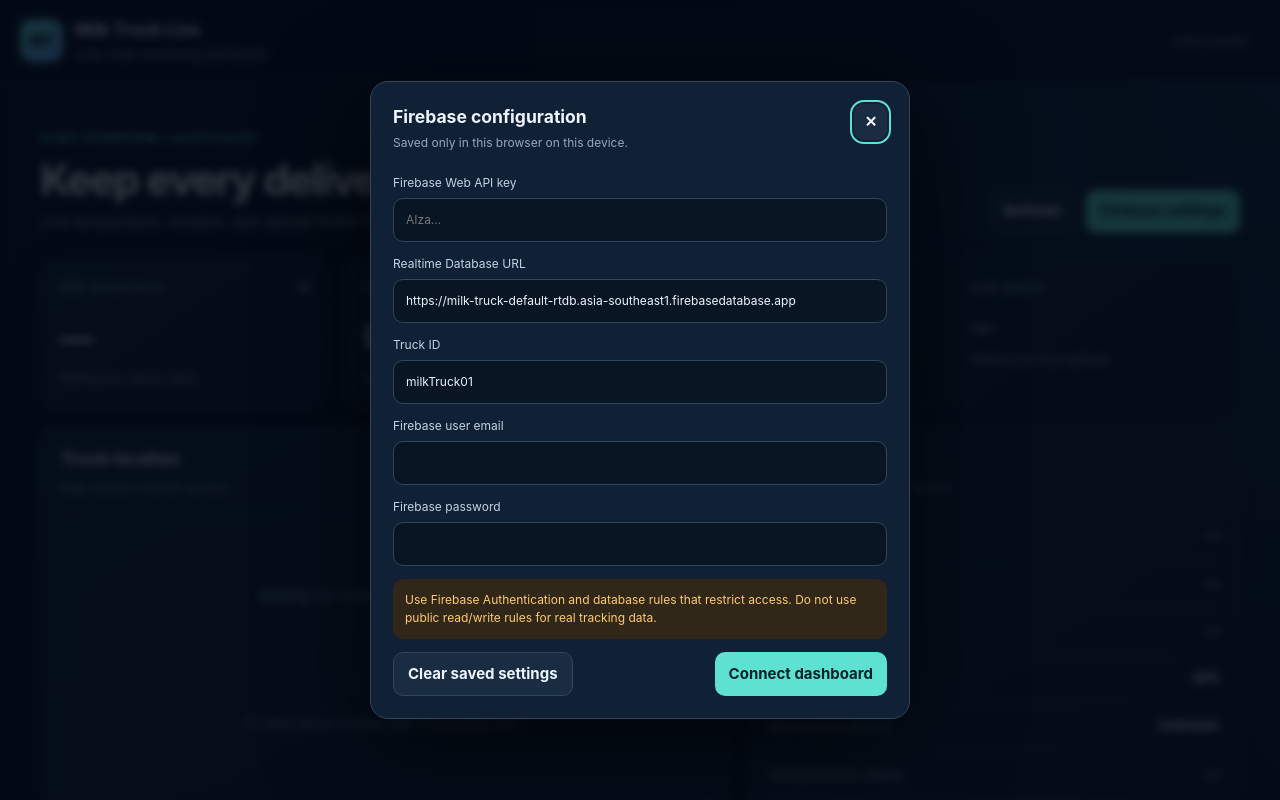
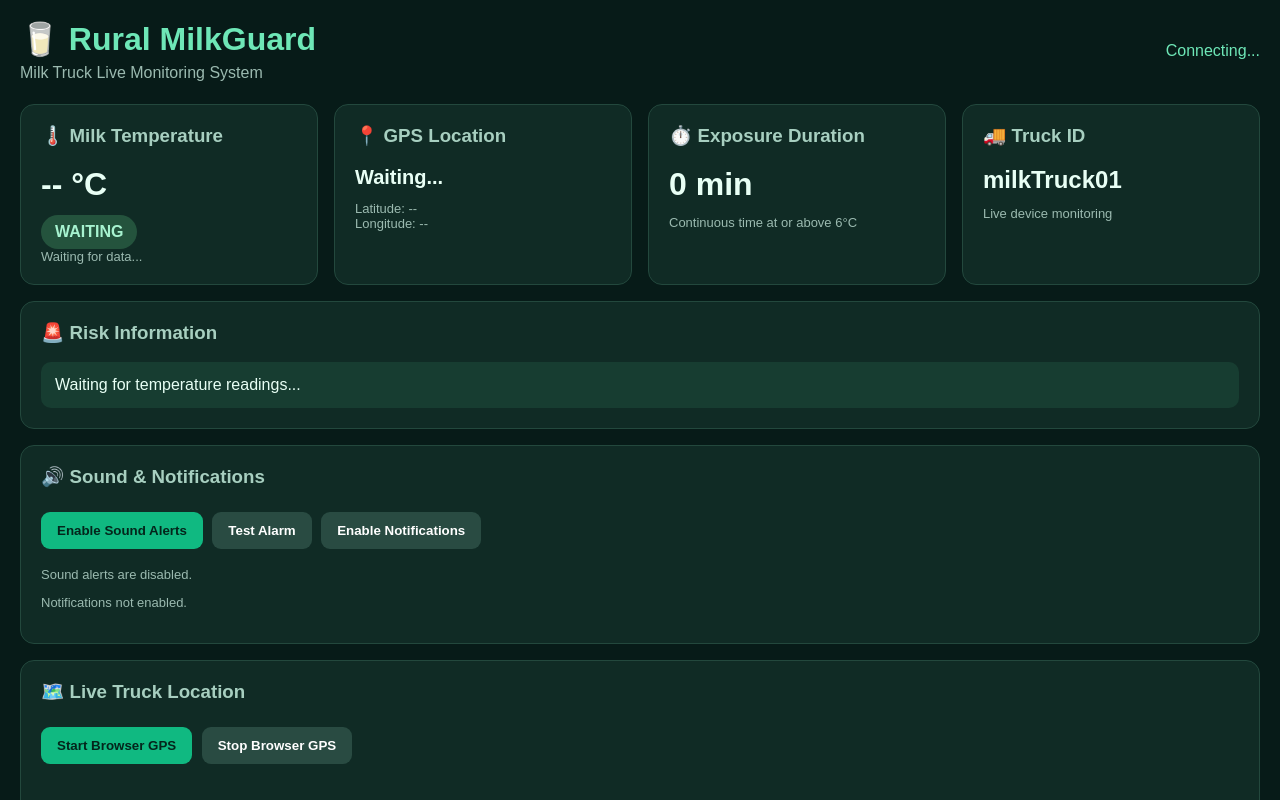
Before and after one commit to durai04d-arch/milk-truck, a plain HTML site: page index.html in a window 1280 px wide. Shown: the top 800 px of the page. Drawn offline with nearby package versions, Linux system fonts and the light colour scheme.

Commit message:
Update index.html

```diff
--- a/index.html
+++ b/index.html
@@ -1,51 +1,282 @@
-<!doctype html>
+<!DOCTYPE html>
 <html lang="en">
 <head>
-<meta charset="utf-8"><meta name="viewport" content="width=device-width,initial-scale=1,viewport-fit=cover">
-<meta name="theme-color" content="#0b1728"><meta name="description" content="Live milk truck temperature and GPS monitoring dashboard">
-<link rel="manifest" href="manifest.webmanifest"><link rel="icon" href="icons/icon-192.png">
-<link rel="apple-touch-icon" href="icons/icon-192.png">
-<title>Milk Truck Live</title>
-<link rel="stylesheet" href="https://unpkg.com/leaflet@1.9.4/dist/leaflet.css" integrity="sha256-p4NxAoJBhIIN+hmNHrzRCf9tD/miZyoHS5obTRR9BMY=" crossorigin=""><link rel="stylesheet" href="style.css">
+  <meta charset="UTF-8">
+  <meta name="viewport" content="width=device-width, initial-scale=1.0">
+  <meta name="theme-color" content="#071b18">
+
+  <title>Rural MilkGuard | Live Monitoring</title>
+
+  <link rel="stylesheet"
+    href="https://unpkg.com/leaflet@1.9.4/dist/leaflet.css">
+
+  <style>
+    * {
+      box-sizing: border-box;
+    }
+
+    body {
+      margin: 0;
+      padding: 20px;
+      font-family: Arial, sans-serif;
+      background: #071b18;
+      color: #e8fff5;
+    }
+
+    header {
+      display: flex;
+      justify-content: space-between;
+      align-items: center;
+      flex-wrap: wrap;
+      gap: 12px;
+      margin-bottom: 22px;
+    }
+
+    h1 {
+      margin: 0;
+      color: #6ee7b7;
+    }
+
+    .subtitle {
+      color: #9bbab0;
+      margin-top: 6px;
+    }
+
+    .grid {
+      display: grid;
+      grid-template-columns: repeat(auto-fit, minmax(220px, 1fr));
+      gap: 16px;
+    }
+
+    .card {
+      background: #102b25;
+      border: 1px solid #23483d;
+      border-radius: 14px;
+      padding: 20px;
+      margin-bottom: 16px;
+    }
+
+    .card h3 {
+      color: #a7cfc0;
+      margin-top: 0;
+    }
+
+    .value {
+      font-size: 32px;
+      font-weight: bold;
+      margin: 12px 0;
+    }
+
+    .muted {
+      color: #9bbab0;
+      font-size: 13px;
+    }
+
+    .status {
+      display: inline-block;
+      padding: 8px 14px;
+      border-radius: 20px;
+      font-weight: bold;
+      background: #24533d;
+      color: #a7f3d0;
+    }
+
+    .SAFE {
+      background: #14532d;
+      color: #bbf7d0;
+    }
+
+    .MONITORING {
+      background: #713f12;
+      color: #fde68a;
+    }
+
+    .WARNING {
+      background: #854d0e;
+      color: #fef08a;
+    }
+
+    .ALERT {
+      background: #9a3412;
+      color: #fed7aa;
+    }
+
+    .CRITICAL {
+      background: #991b1b;
+      color: #fecaca;
+    }
+
+    button {
+      padding: 11px 16px;
+      border: 0;
+      border-radius: 9px;
+      cursor: pointer;
+      background: #10b981;
+      color: #04251b;
+      font-weight: bold;
+      margin: 5px 5px 5px 0;
+    }
+
+    button.secondary {
+      background: #294b42;
+      color: white;
+    }
+
+    button:disabled {
+      opacity: .5;
+      cursor: not-allowed;
+    }
+
+    #map {
+      width: 100%;
+      height: 360px;
+      border-radius: 12px;
+      z-index: 1;
+    }
+
+    table {
+      width: 100%;
+      border-collapse: collapse;
+      min-width: 500px;
+    }
+
+    th, td {
+      text-align: left;
+      padding: 12px;
+      border-bottom: 1px solid #294b42;
+    }
+
+    th {
+      color: #6ee7b7;
+    }
+
+    .table-wrap {
+      overflow-x: auto;
+    }
+
+    #connectionStatus {
+      color: #6ee7b7;
+    }
+
+    #alertBox {
+      padding: 14px;
+      border-radius: 10px;
+      background: #173d31;
+      margin-top: 12px;
+    }
+
+    @media(max-width: 600px) {
+      body {
+        padding: 12px;
+      }
+
+      .value {
+        font-size: 27px;
+      }
+
+      #map {
+        height: 300px;
+      }
+    }
+  </style>
 </head>
+
 <body>
-<header class="topbar">
-  <div class="brand"><div class="logo">MT</div><div><h1>Milk Truck Live</h1><p>Cold-chain monitoring dashboard</p></div></div>
-  <div class="top-actions"><span id="connection" class="pill muted">Connecting…</span><button id="installBtn" class="secondary" hidden>Install app</button></div>
+
+<header>
+  <div>
+    <h1>🥛 Rural MilkGuard</h1>
+    <div class="subtitle">Milk Truck Live Monitoring System</div>
+  </div>
+
+  <div>
+    <span id="connectionStatus">Connecting...</span>
+  </div>
 </header>
-<main class="wrap">
-  <section class="hero">
-    <div><p class="eyebrow">FLEET OVERVIEW / <span id="truckLabel">milkTruck01</span></p><h2>Keep every delivery in view.</h2><p class="sub">Live temperature, location, and upload health from your ESP32.</p></div>
-    <div class="hero-actions"><button id="refreshBtn" class="secondary">Refresh</button><button id="settingsBtn" class="primary">Firebase settings</button></div>
-  </section>
-  <section class="grid metrics">
-    <article class="metric"><div class="metric-top"><span>Milk temperature</span><span class="dot" id="tempDot"></span></div><strong id="temperature">—</strong><small id="tempStatus">Waiting for device data</small></article>
-    <article class="metric"><div class="metric-top"><span>GPS status</span><span class="dot" id="gpsDot"></span></div><strong id="gpsStatus">Unknown</strong><small id="coordinates">Coordinates unavailable</small></article>
-    <article class="metric"><div class="metric-top"><span>Truck speed</span></div><strong id="speed">—</strong><small>km/h</small></article>
-    <article class="metric"><div class="metric-top"><span>Last update</span></div><strong class="time" id="lastUpdate">—</strong><small id="uploadStatus">Waiting for first upload</small></article>
-  </section>
-  <section class="grid main-grid">
-    <article class="panel map-panel"><div class="panel-head"><div><h3>Truck location</h3><p>Map requires internet access.</p></div><div class="map-actions"><button id="mobileGpsBtn" class="secondary" type="button">Refresh GPS</button><a id="openMap" href="#" target="_blank" rel="noreferrer">Open map ↗</a></div></div><div id="mapPlaceholder" class="map-placeholder">Waiting for truck GPS coordinates…<br><small>Or allow phone location with “Use mobile GPS”.</small></div><p id="locationNote" class="location-note">Getting GPS coordinates…</p><div id="map" class="map"></div></article>
-    <article class="panel"><div class="panel-head"><div><h3>Live diagnostics</h3><p>Device status from latest record</p></div></div><div class="diagnostics"><div><span>Wi-Fi</span><b id="wifiStatus">—</b></div><div><span>Temperature sensor</span><b id="sensorStatus">—</b></div><div><span>Satellites</span><b id="satellites">—</b></div><div><span>Location source</span><b id="locationSource">GPS</b></div><div><span>Movement status</span><b id="movementStatus">Unknown</b></div><div><span>Temperature status</span><b id="tempBadge">—</b></div></div><div id="alertBox" class="alert neutral">Waiting for readings.</div><p class="risk-legend"><b>Risk rules:</b> SAFE &lt;6°C · WARNING 6–7.5°C with rise ≥0.4°C/sample · ALERT 7.5–9°C or ≥6°C for 10 min · CRITICAL ≥9°C or ≥6°C for 30 min.</p><p class="risk-legend">To activate dashboard audio, click <b>Enable sound alerts</b> once. For pop-up alerts, click <b>Enable browser notifications</b> and allow them in your browser. Keep this dashboard tab open for live alerts.</p><div class="alert-controls"><button id="soundToggle" class="secondary notification-btn" type="button" aria-pressed="false">Enable sound alerts</button><button id="enableNotifications" class="secondary notification-btn" type="button">Enable browser notifications</button></div></article>
-  </section>
-  <section class="panel analytics-panel"><div class="panel-head"><div><h3>Temperature analytics</h3><p>Recent temperature readings over time</p></div><span id="chartSummary" class="chart-summary">Waiting for history</span></div><div class="chart-wrap"><canvas id="temperatureChart" height="260" aria-label="Temperature history chart"></canvas></div></section>
-  <section class="grid bottom-grid">
-    <article class="panel"><div class="panel-head"><div><h3>Recent history</h3><p>Latest records from Firebase</p></div></div><div class="table-wrap"><table><thead><tr><th>Time</th><th>Temperature</th><th>GPS</th><th>Status</th></tr></thead><tbody id="historyRows"><tr><td colspan="4">No records loaded yet.</td></tr></tbody></table></div></article>
-    <article class="panel bot-panel"><div class="panel-head"><div><h3>Truck assistant</h3><p>Built-in rule-based bot · no AI API key</p></div><span class="bot-icon">✦</span></div><div id="chatLog" class="chat-log" aria-live="polite"><div class="bubble bot">Hi! Ask me about temperature, GPS, connectivity, alerts, or how to troubleshoot the truck.</div></div><form id="chatForm" class="chat-form"><input id="chatInput" autocomplete="off" placeholder="Ask about the truck…" aria-label="Ask the truck assistant"><button class="primary" type="submit">Send</button></form><div class="quick-prompts"><button data-prompt="What is the temperature?">Temperature</button><button data-prompt="Is GPS working?">GPS</button><button data-prompt="Is there any temperature issue?">Temperature issue?</button><button data-prompt="Show location history">Location history</button><button data-prompt="Is the truck standing or running?">Truck status</button><button data-prompt="Why is data not updating?">Troubleshoot</button></div></article>
-  </section>
-  <footer>Milk Truck Live · Prototype dashboard · Verify cold-chain limits with your project requirements.</footer>
-</main>
-<dialog id="settingsDialog"><form method="dialog" class="dialog-head"><div><h3>Firebase configuration</h3><p>Saved only in this browser on this device.</p></div><button class="icon-btn" aria-label="Close">✕</button></form><form id="settingsForm" class="settings-form">
-<label>Firebase Web API key<input id="apiKey" required autocomplete="off" placeholder="AIza…"></label>
-<label>Realtime Database URL<input id="dbUrl" required value="https://milk-truck-default-rtdb.asia-southeast1.firebasedatabase.app"></label>
-<label>Truck ID<input id="truckId" required value="milkTruck01"></label>
-<label>Firebase user email<input id="email" type="email" required autocomplete="username"></label>
-<label>Firebase password<input id="password" type="password" required autocomplete="current-password"></label>
-<p class="warning-note">Use Firebase Authentication and database rules that restrict access. Do not use public read/write rules for real tracking data.</p>
-<div class="dialog-actions"><button type="button" id="clearSettings" class="secondary">Clear saved settings</button><button type="submit" class="primary">Connect dashboard</button></div>
-</form></dialog>
-<script src="https://unpkg.com/leaflet@1.9.4/dist/leaflet.js" integrity="sha256-20nQCchB9co0qIjJZRGuk2/Z9VM+kNiyxNV1lvTlZBo=" crossorigin=""></script><script src="https://www.gstatic.com/firebasejs/10.12.2/firebase-app-compat.js"></script>
-<script src="https://www.gstatic.com/firebasejs/10.12.2/firebase-auth-compat.js"></script>
-<script src="https://www.gstatic.com/firebasejs/10.12.2/firebase-database-compat.js"></script>
-<script src="app.js"></script>
-</body></html>
+
+<section class="grid">
+
+  <div class="card">
+    <h3>🌡️ Milk Temperature</h3>
+    <div class="value" id="temperature">-- °C</div>
+    <span id="riskBadge" class="status">WAITING</span>
+    <div class="muted" id="temperatureTime">Waiting for data...</div>
+  </div>
+
+  <div class="card">
+    <h3>📍 GPS Location</h3>
+    <div class="value" style="font-size:20px" id="gpsStatus">Waiting...</div>
+    <div class="muted" id="coordinates">Latitude: --<br>Longitude: --</div>
+  </div>
+
+  <div class="card">
+    <h3>⏱️ Exposure Duration</h3>
+    <div class="value" id="exposure">0 min</div>
+    <div class="muted">Continuous time at or above 6°C</div>
+  </div>
+
+  <div class="card">
+    <h3>🚚 Truck ID</h3>
+    <div class="value" style="font-size:24px">milkTruck01</div>
+    <div class="muted">Live device monitoring</div>
+  </div>
+
+</section>
+
+<section class="card">
+  <h3>🚨 Risk Information</h3>
+  <div id="alertBox">Waiting for temperature readings...</div>
+</section>
+
+<section class="card">
+  <h3>🔊 Sound & Notifications</h3>
+
+  <button id="soundButton" onclick="toggleSound()">
+    Enable Sound Alerts
+  </button>
+
+  <button class="secondary" onclick="testSound()">
+    Test Alarm
+  </button>
+
+  <button class="secondary" onclick="enableNotifications()">
+    Enable Notifications
+  </button>
+
+  <p class="muted" id="soundStatus">Sound alerts are disabled.</p>
+  <p class="muted" id="notificationStatus">Notifications not enabled.</p>
+</section>
+
+<section class="card">
+  <h3>🗺️ Live Truck Location</h3>
+  <button onclick="startBrowserGPS()">Start Browser GPS</button>
+  <button class="secondary" onclick="stopBrowserGPS()">Stop Browser GPS</button>
+  <div id="map"></div>
+</section>
+
+<section class="card">
+  <h3>📊 Temperature History</h3>
+
+  <div class="table-wrap">
+    <table>
+      <thead>
+        <tr>
+          <th>Time</th>
+          <th>Temperature</th>
+          <th>Risk Status</th>
+        </tr>
+      </thead>
+      <tbody id="historyTable">
+        <tr>
+          <td colspan="3">Loading history...</td>
+        </tr>
+      </tbody>
+    </table>
+  </div>
+</section>
+
+<script src="https://unpkg.com/leaflet@1.9.4/dist/leaflet.js"></script>
+<script type="module" src="./app.js"></script>
+
+</body>
+</html>
```
